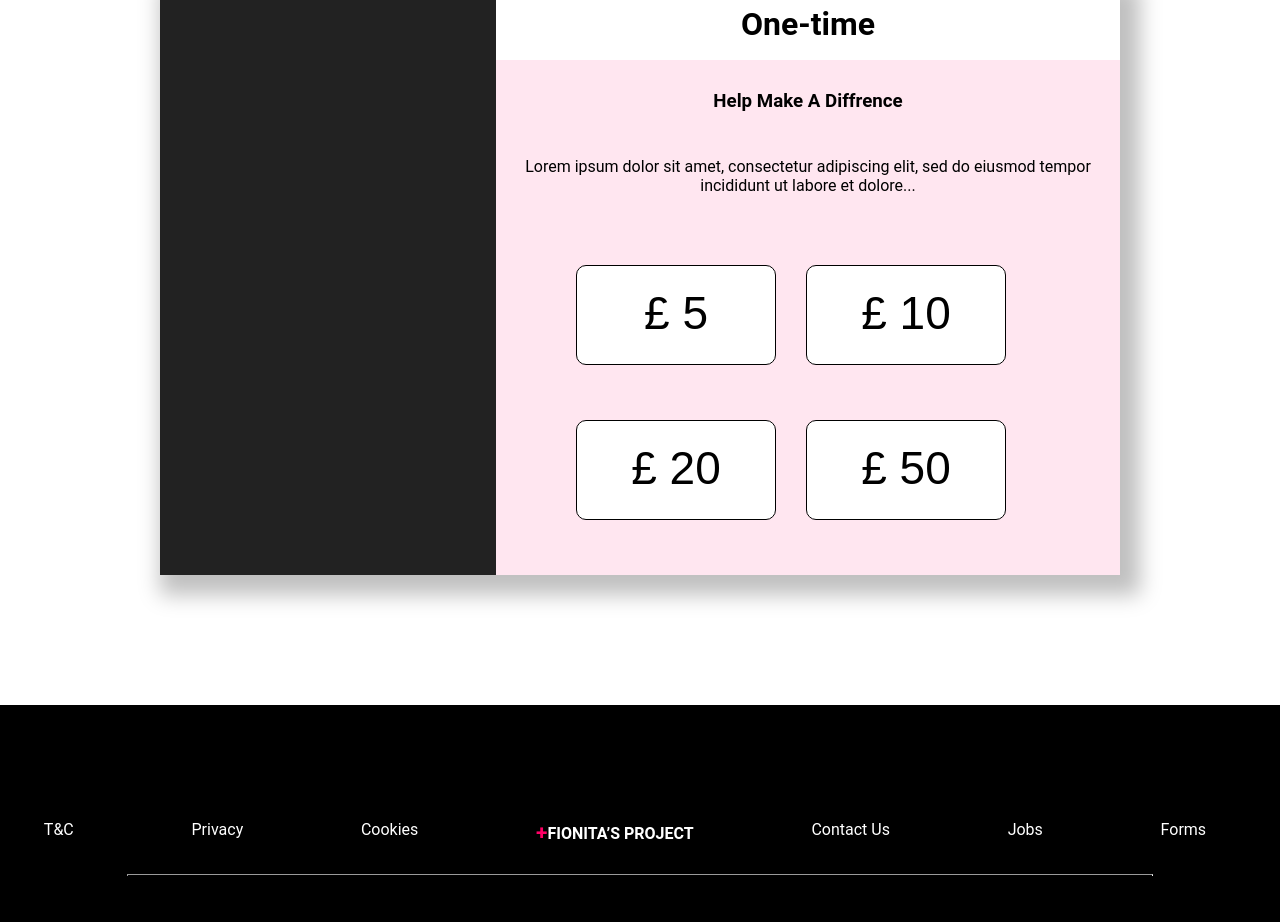
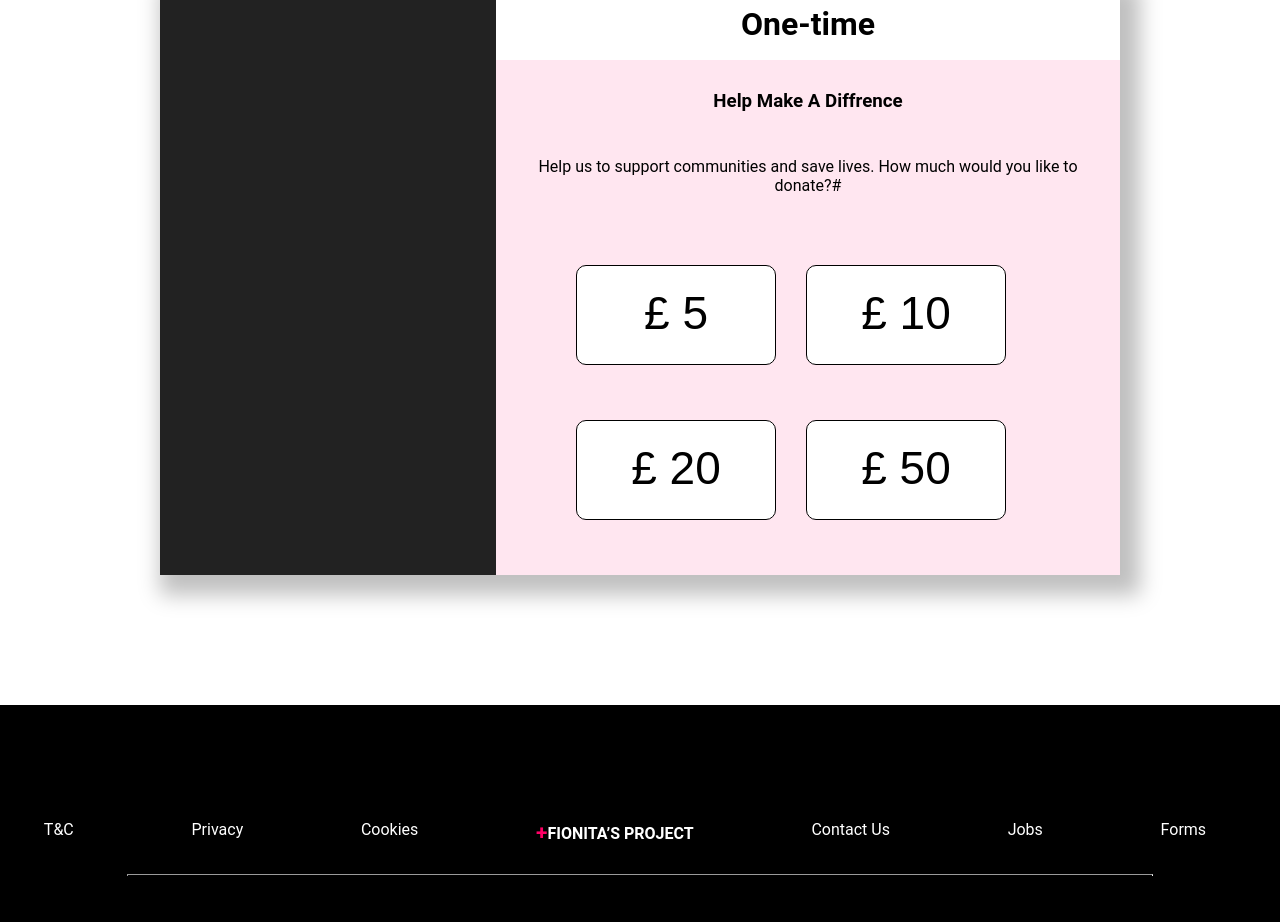
Before and after one commit to SuperMayy/fpwebsite2021, a React (Create React App) app in the folder frontend/: page / in a window 1280 px wide. Shown: the part 3920-4842 px from the top of the page. Built offline with nearby package versions, Linux system fonts and the light colour scheme.

Commit message:
version one of 2021 site

```diff
--- a/frontend/src/components/Home/Donation.js
+++ b/frontend/src/components/Home/Donation.js
@@ -14,8 +14,9 @@ const Donation = () => {
                     </div>
                     <div className="donation-text">
                         <h3>Help Make A Diffrence</h3>
-                        <p style={{padding: "20px"}}>Lorem ipsum dolor sit amet, consectetur adipiscing elit,
-                            sed do eiusmod tempor incididunt ut labore et dolore...</p>
+                        <p style={{padding: "20px"}}>Help us to support communities and save lives.
+                        How much would you like to donate?#
+                        </p>
                     </div>
                     <div className="donation-card-container">
                         <div className="donate-card-left">
```
Also changed, not shown: 1 other file (tests, documents, lock files or other folders).
